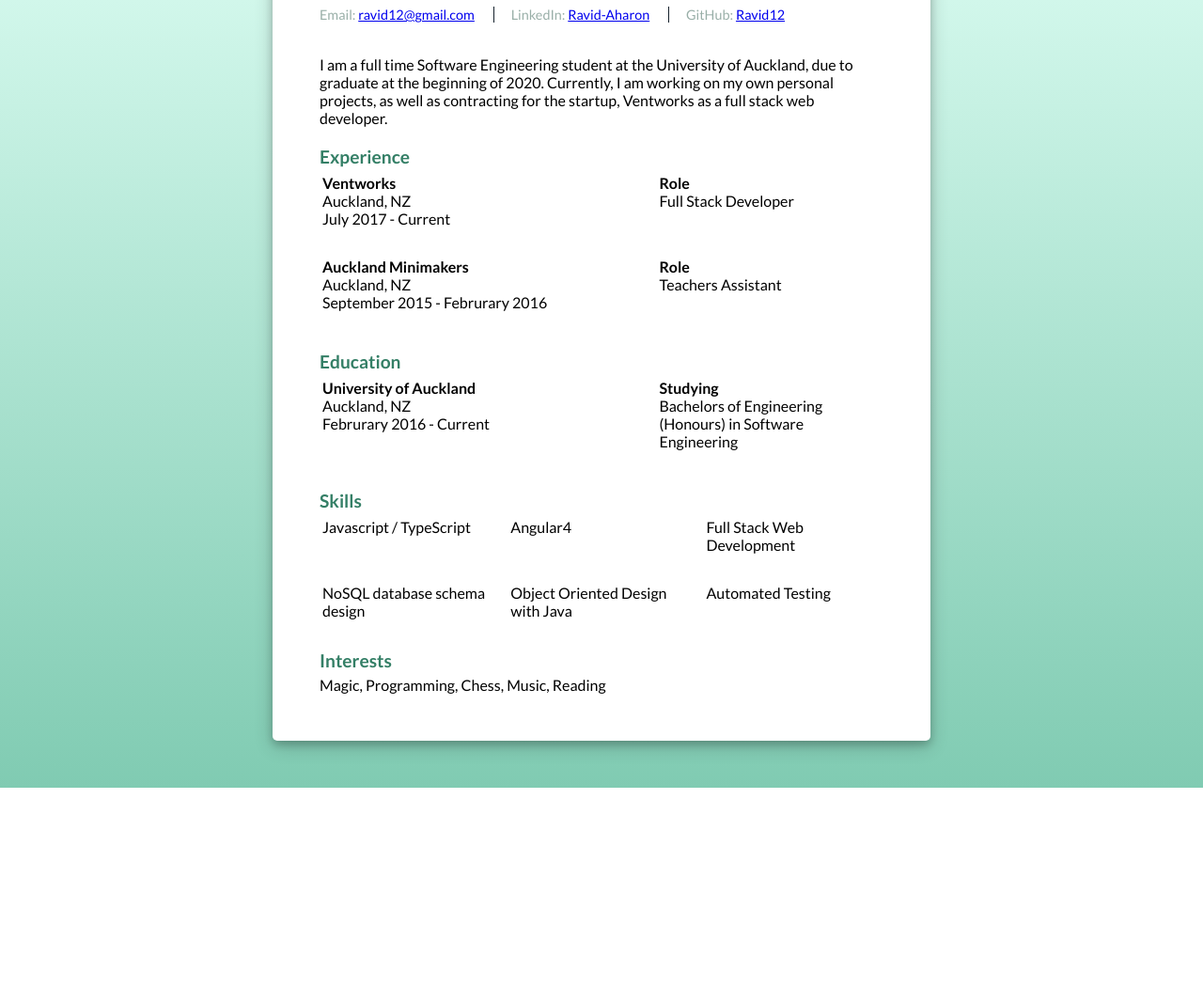
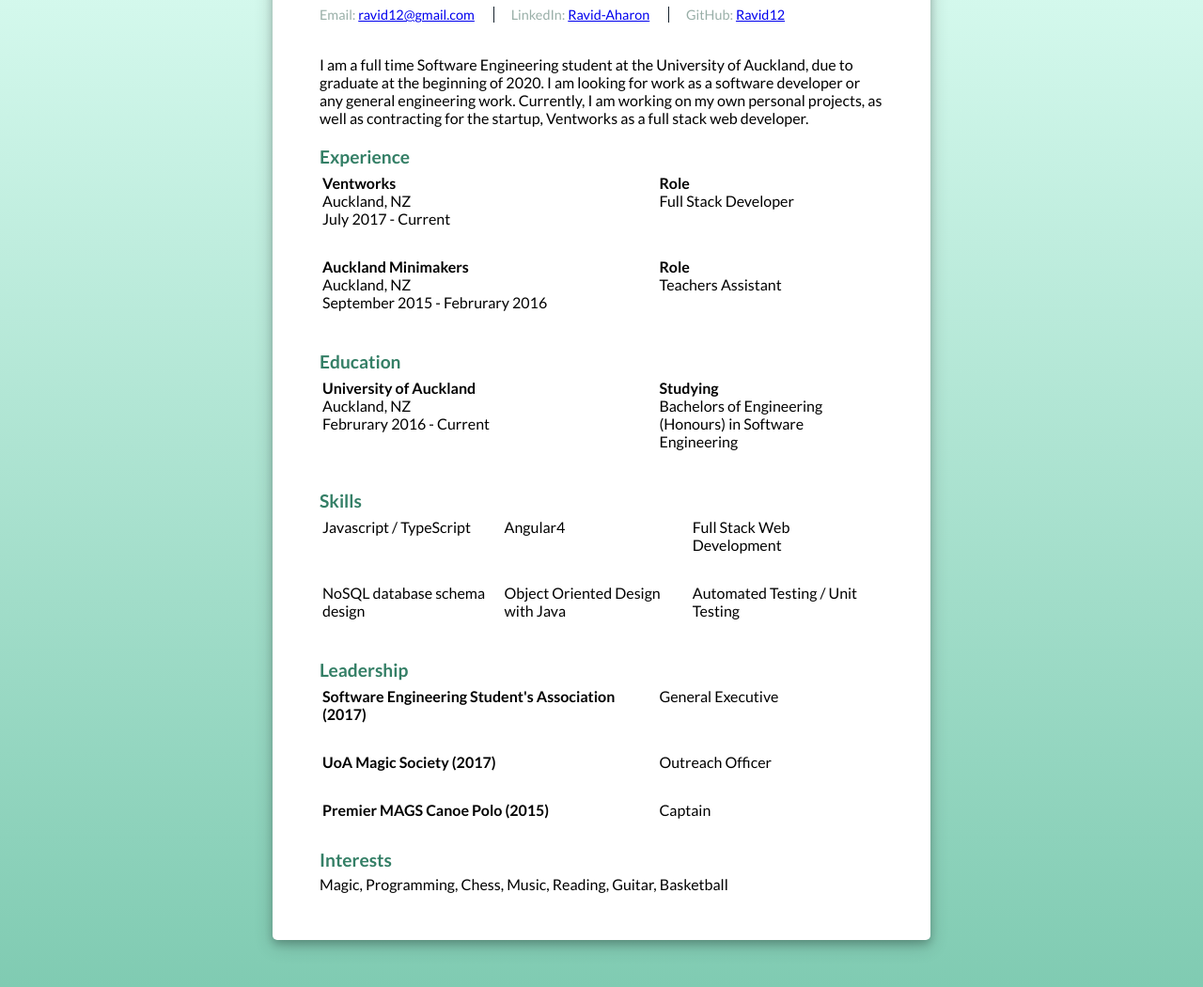
Before and after one commit to Ravid12/website, a plain HTML site: page index.html in a window 1280 px wide. Shown: the part 154-1204 px from the top of the page at 94% size. Before the commit the page ends 992 px from the top, so only its background shows below. Drawn offline with Linux system fonts and the light colour scheme.

Commit message:
update leadership

```diff
--- a/index.html
+++ b/index.html
@@ -31,7 +31,9 @@
                 <span class="contact-val contact-final"><a href="https://github.com/Ravid12">Ravid12</a></span>
             </div>
             <div class="about">
-                <span class="desc">I am a full time Software Engineering student at the University of Auckland, due to graduate at the beginning of 2020. Currently, I am working on my own personal projects, as well as contracting for the startup, Ventworks as a full stack web developer.</span>
+                <span class="desc">I am a full time Software Engineering student at the University of Auckland, due to graduate at the beginning of 2020.
+                    I am looking for work as a software developer or any general engineering work.
+                    Currently, I am working on my own personal projects, as well as contracting for the startup, Ventworks as a full stack web developer.</span>
                 </span>
             </div>
         </div>
@@ -93,10 +95,40 @@
 						<tr>
 							<td class="skills"> NoSQL database schema design </td>
 							<td class="skills"> Object Oriented Design with Java </td>
-							<td class="skills"> Automated Testing </td>
-						</tr>
+							<td class="skills"> Automated Testing / Unit Testing </td>
+                        </tr>
 					</table>
                 </div>
+            </div>
+            <div class="clear"></div>
+            <div class="section">
+                <div class="section__title">Leadership</div>
+                <table>
+                    <tr>
+                        <td class="left">
+                            <div class="name">Software Engineering Student's Association (2017)</div>
+                        </td>
+                        <td>
+                            <div class="desc">General Executive</div>
+                        </td>
+                    </tr>
+                    <tr>
+                        <td class="left">
+                            <div class="name">UoA Magic Society (2017)</div>
+                        </td>
+                        <td>
+                            <div class="desc">Outreach Officer</div>
+                        </td>
+                    </tr>
+                    <tr>
+                        <td class="left">
+                            <div class="name">Premier MAGS Canoe Polo (2015)</div>
+                        </td>
+                        <td>
+                            <div class="desc">Captain</div>
+                        </td>
+                    </tr>
+                </table>
             </div>
             <div class="section">
                 <div class="section__title">
@@ -104,7 +136,7 @@
                 </div>
                 <div class="section__list">
                     <div class="section__list-item">
-                        Magic, Programming, Chess, Music, Reading
+                        Magic, Programming, Chess, Music, Reading, Guitar, Basketball
                     </div>
                 </div>
             </div>
```
